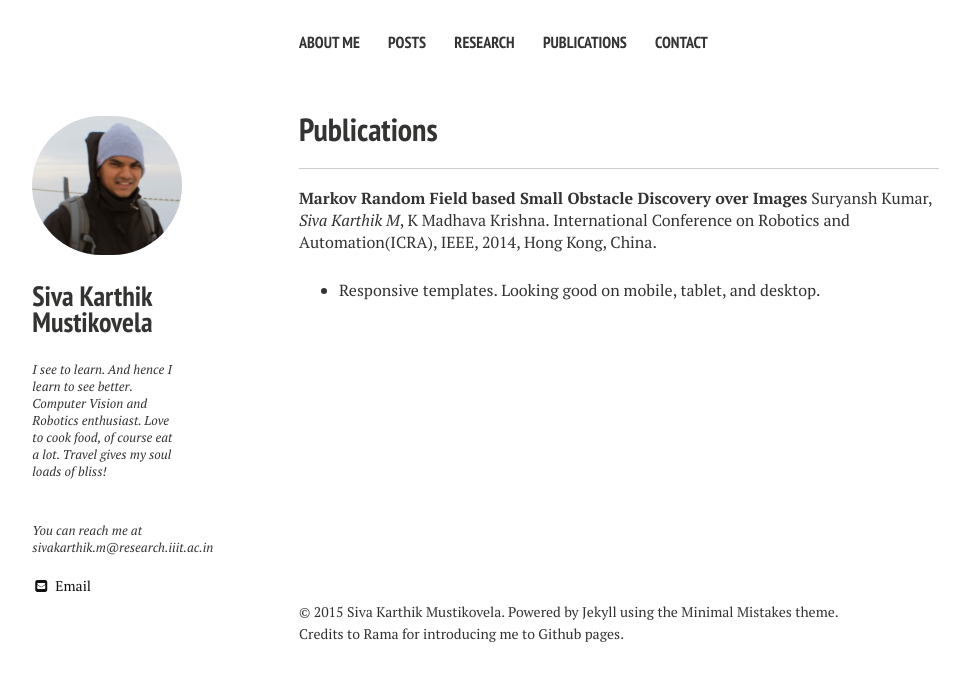
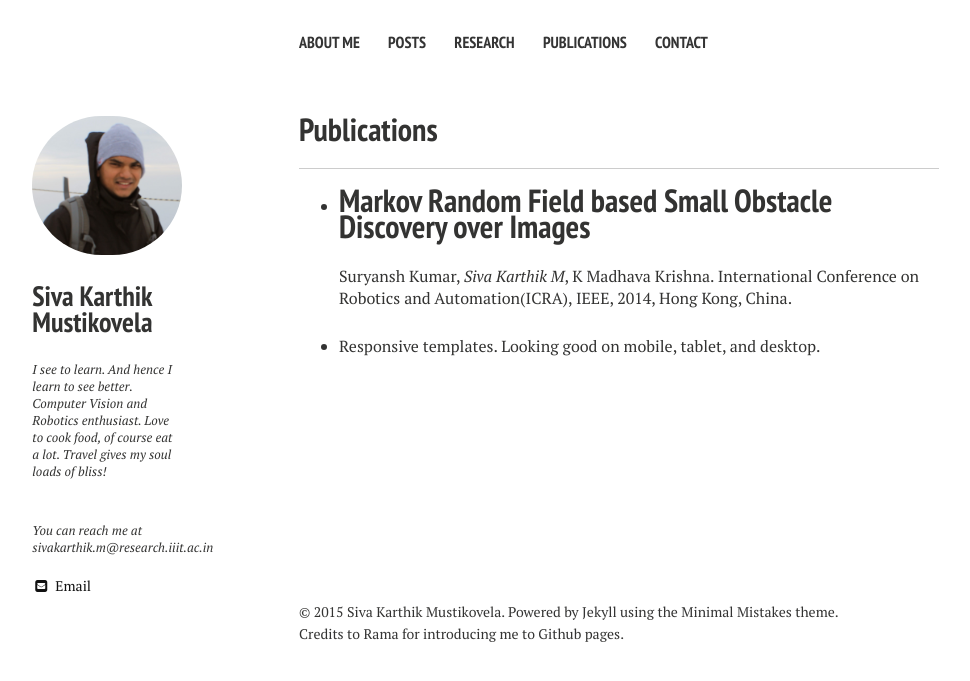
Before and after one commit to sivakm/sivakm.github.io, a Jekyll site: the page built from Publications/index.md, in a window 1280 px wide. Shown: the top 681 px of the page, without its empty margins (21-991 px from the left). Built offline with Jekyll 4.4.1, drawn with Linux system fonts in a browser that asks for light colours; nearby versions of some CDN libraries.

Commit message:
17feb915

```diff
--- a/Publications/index.md
+++ b/Publications/index.md
@@ -5,7 +5,7 @@ excerpt: "A List of Publications"
 ---
 
 
-**Markov Random Field based Small Obstacle Discovery over Images**
+* # Markov Random Field based Small Obstacle Discovery over Images
 Suryansh Kumar, *Siva Karthik M*, K Madhava Krishna.
 International Conference on Robotics and Automation(ICRA), IEEE, 2014, Hong Kong, China.
 
```
